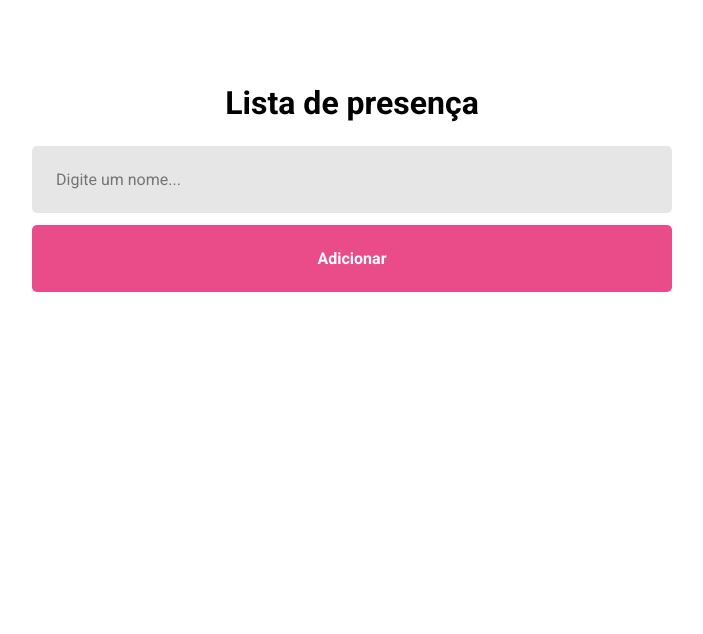
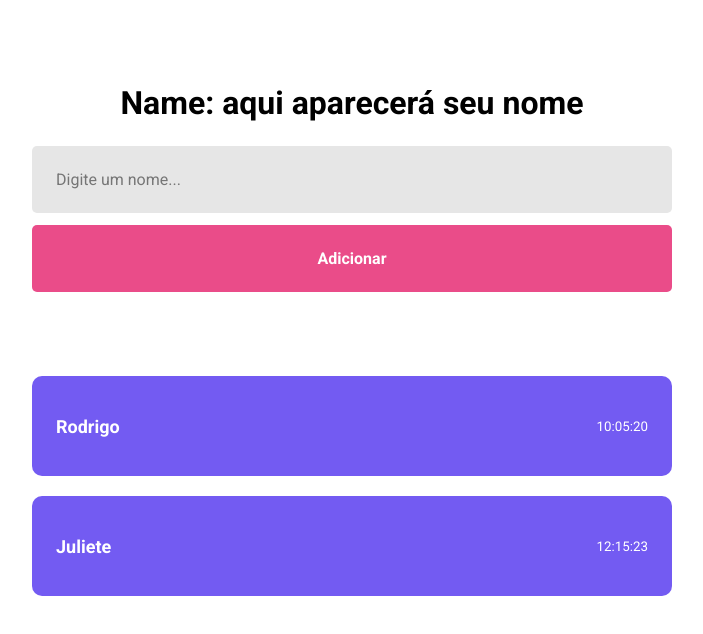
Before and after one commit to rodrigoczlopes/Lista_de_alunos, a React (Vite) app: page / in a window 1280 px wide. Shown: the top 634 px of the page, without its empty margins (288-991 px from the left). Built offline with nearby package versions, Linux system fonts and the light colour scheme.

Commit message:
utilização do useState

```diff
--- /dev/null
+++ b/src/components/Card/index.jsx
@@ -0,0 +1,10 @@
+import './styles.css';
+
+export function Card({name, time}){
+  return(
+    <div className="card" >
+      <strong>{name}</strong>
+      <small>{time}</small>
+    </div>
+  )
+}
--- /dev/null
+++ b/src/components/Card/styles.css
@@ -0,0 +1,19 @@
+.card {
+  height: 100px;
+  width: 50%;
+
+  background:#735bf2 ;
+  color: #ffff;
+
+  border-radius: 10px;
+  margin-bottom: 20px;
+
+  display: flex;
+  align-items: center;
+  justify-content: space-between;
+  padding: 24px;
+}
+
+.card strong {
+  font-size: 18px;
+}
--- a/src/pages/Home/index.jsx
+++ b/src/pages/Home/index.jsx
@@ -1,11 +1,23 @@
+import React, { useState } from 'react';
 import './styles.css';
+import { Card } from '../../components/Card';
 
 export function Home() {
+  const [studentName, setStudentName] = useState('aqui aparecerá seu nome');
+//primeiro elemento do useState é o conteúdo do estado, onde fica armazenado a informação o segundo
+//é a função e atualiza o estado, e dentro do () é o estado inicial.
   return (
     <div className="container">
-      <h1>Lista de presença</h1>
-      <input type="text" placeholder="Digite um nome..." />
+      <h1>Name: {studentName}</h1>
+      <input
+      type="text"
+      placeholder="Digite um nome..."
+      onChange={e => setStudentName(e.target.value)}
+      />
       <button type="button">Adicionar</button>
+
+      <Card name="Rodrigo" time="10:05:20" />
+      <Card name="Juliete" time="12:15:23" />
     </div>
   )
 }
```
